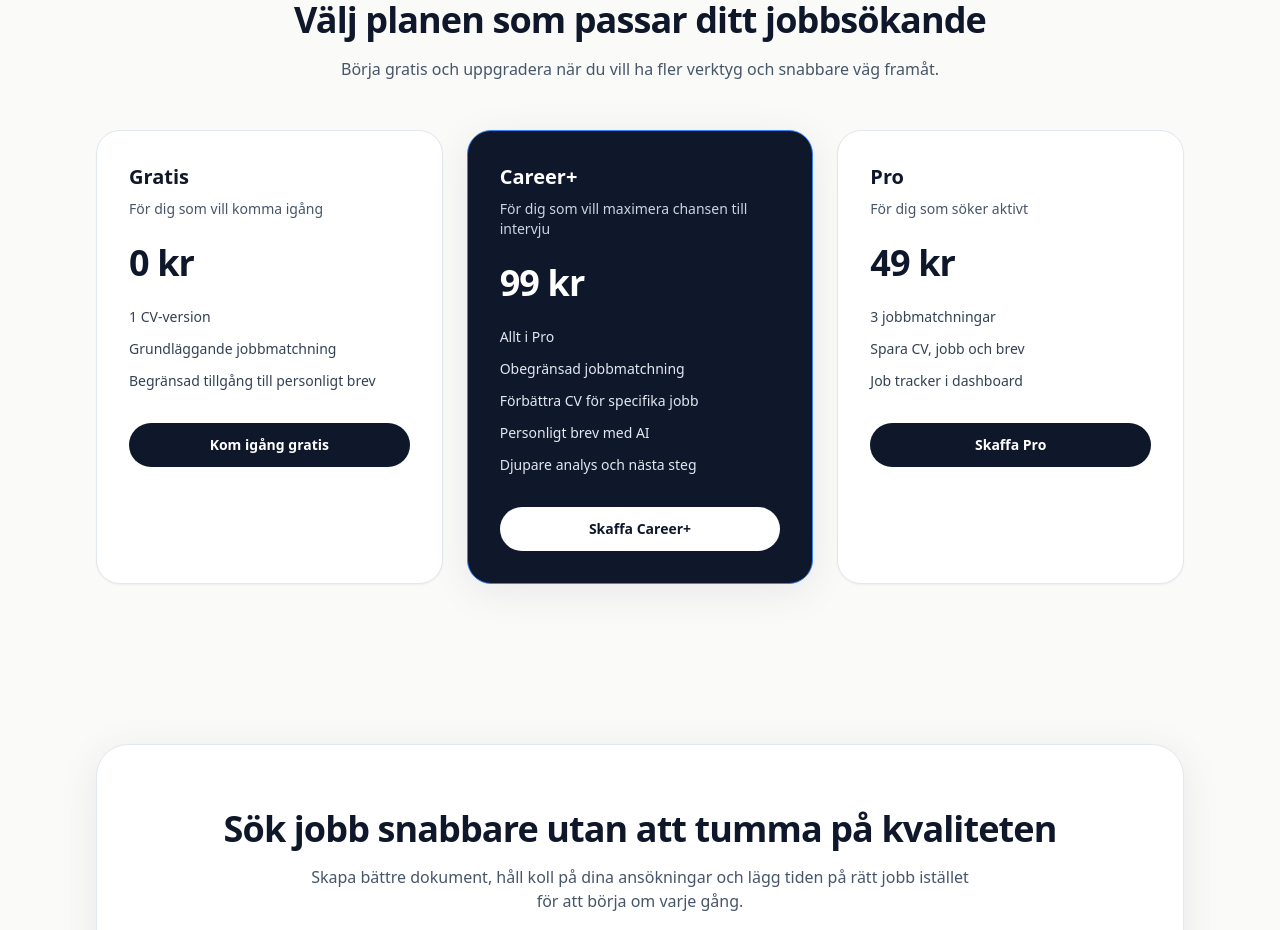
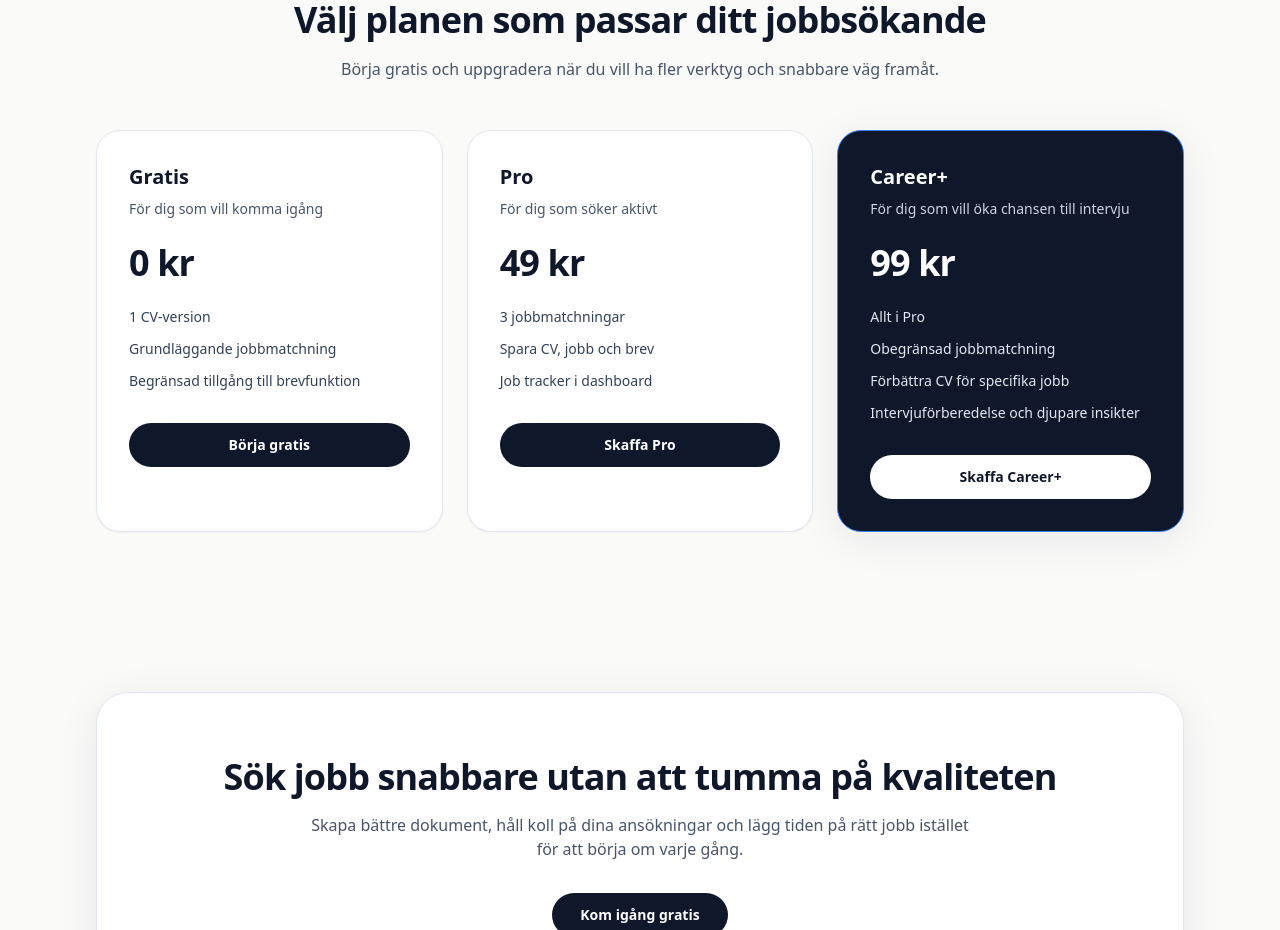
Before and after one commit to lukasgustvssons-cmd/CV, a Next.js app: page / in a window 1280 px wide. Shown: the part 4080-5010 px from the top of the page. Built offline with nearby package versions, Linux system fonts and the light colour scheme; no server answers.

Commit message:
Fix pricing UI + connect Stripe checkout (CTA + priceId)

```diff
--- a/app/page.tsx
+++ b/app/page.tsx
@@ -84,25 +84,11 @@ const pricing = [
     name: "Gratis",
     price: "0 kr",
     description: "För dig som vill komma igång",
-    cta: "Kom igång gratis",
+    cta: "Börja gratis",
     features: [
       "1 CV-version",
       "Grundläggande jobbmatchning",
-      "Begränsad tillgång till personligt brev",
-    ],
-  },
-  {
-    name: "Career+",
-    price: "99 kr",
-    description: "För dig som vill maximera chansen till intervju",
-    highlighted: true,
-    cta: "Skaffa Career+",
-    features: [
-      "Allt i Pro",
-      "Obegränsad jobbmatchning",
-      "Förbättra CV för specifika jobb",
-      "Personligt brev med AI",
-      "Djupare analys och nästa steg",
+      "Begränsad tillgång till brevfunktion",
     ],
   },
   {
@@ -110,10 +96,25 @@ const pricing = [
     price: "49 kr",
     description: "För dig som söker aktivt",
     cta: "Skaffa Pro",
+    checkoutPriceId: "price_PRO_ID_HÄR",
     features: [
       "3 jobbmatchningar",
       "Spara CV, jobb och brev",
       "Job tracker i dashboard",
+    ],
+  },
+  {
+    name: "Career+",
+    price: "99 kr",
+    description: "För dig som vill öka chansen till intervju",
+    cta: "Skaffa Career+",
+    checkoutPriceId: "price_CAREER_ID_HÄR",
+    highlighted: true,
+    features: [
+      "Allt i Pro",
+      "Obegränsad jobbmatchning",
+      "Förbättra CV för specifika jobb",
+      "Intervjuförberedelse och djupare insikter",
     ],
   },
 ];
--- a/components/PricingCard.tsx
+++ b/components/PricingCard.tsx
@@ -5,6 +5,7 @@ type PricingCardProps = {
   features: string[];
   cta: string;
   highlighted?: boolean;
+  checkoutPriceId?: string;
 };
 
 export function PricingCard({
@@ -14,7 +15,42 @@ export function PricingCard({
   features,
   cta,
   highlighted = false,
+  checkoutPriceId,
 }: PricingCardProps) {
+  const handleClick = async () => {
+    if (name === "Gratis") {
+      window.location.href = "/#demo";
+      return;
+    }
+
+    if (!checkoutPriceId) {
+      alert("Pris-ID saknas för denna plan.");
+      return;
+    }
+
+    try {
+      const res = await fetch("/api/checkout", {
+        method: "POST",
+        headers: {
+          "Content-Type": "application/json",
+        },
+        body: JSON.stringify({ priceId: checkoutPriceId }),
+      });
+
+      const data = await res.json();
+
+      if (!res.ok) {
+        throw new Error(data?.error || "Kunde inte starta checkout.");
+      }
+
+      if (data?.url) {
+        window.location.href = data.url;
+      }
+    } catch (error: any) {
+      alert(error?.message || "Något gick fel vid betalning.");
+    }
+  };
+
   return (
     <article
       className={`rounded-3xl border p-8 transition hover:-translate-y-1 ${
@@ -23,10 +59,8 @@ export function PricingCard({
           : "border-slate-200 bg-white text-slate-900 shadow-sm"
       }`}
     >
-      {/* Titel */}
       <h3 className="text-xl font-semibold">{name}</h3>
 
-      {/* Beskrivning */}
       <p
         className={`mt-2 text-sm ${
           highlighted ? "text-slate-300" : "text-slate-600"
@@ -35,10 +69,8 @@ export function PricingCard({
         {description}
       </p>
 
-      {/* Pris */}
       <p className="mt-6 text-4xl font-semibold tracking-tight">{price}</p>
 
-      {/* Features */}
       <ul className="mt-6 space-y-3 text-sm">
         {features.map((feature) => (
           <li
@@ -50,8 +82,8 @@ export function PricingCard({
         ))}
       </ul>
 
-      {/* CTA-knapp */}
       <button
+        onClick={handleClick}
         className={`mt-8 w-full rounded-full px-5 py-3 text-sm font-semibold transition ${
           highlighted
             ? "bg-white text-slate-900 hover:bg-slate-100"
```
